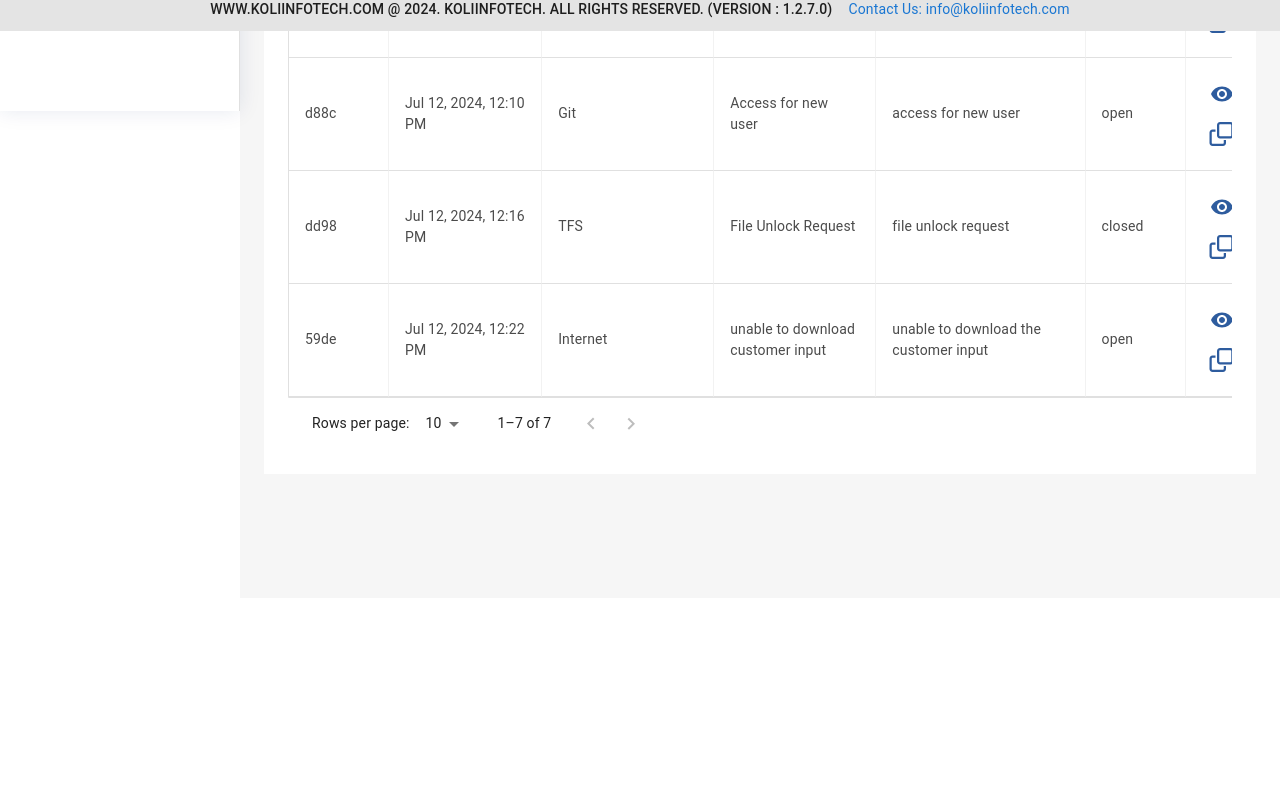
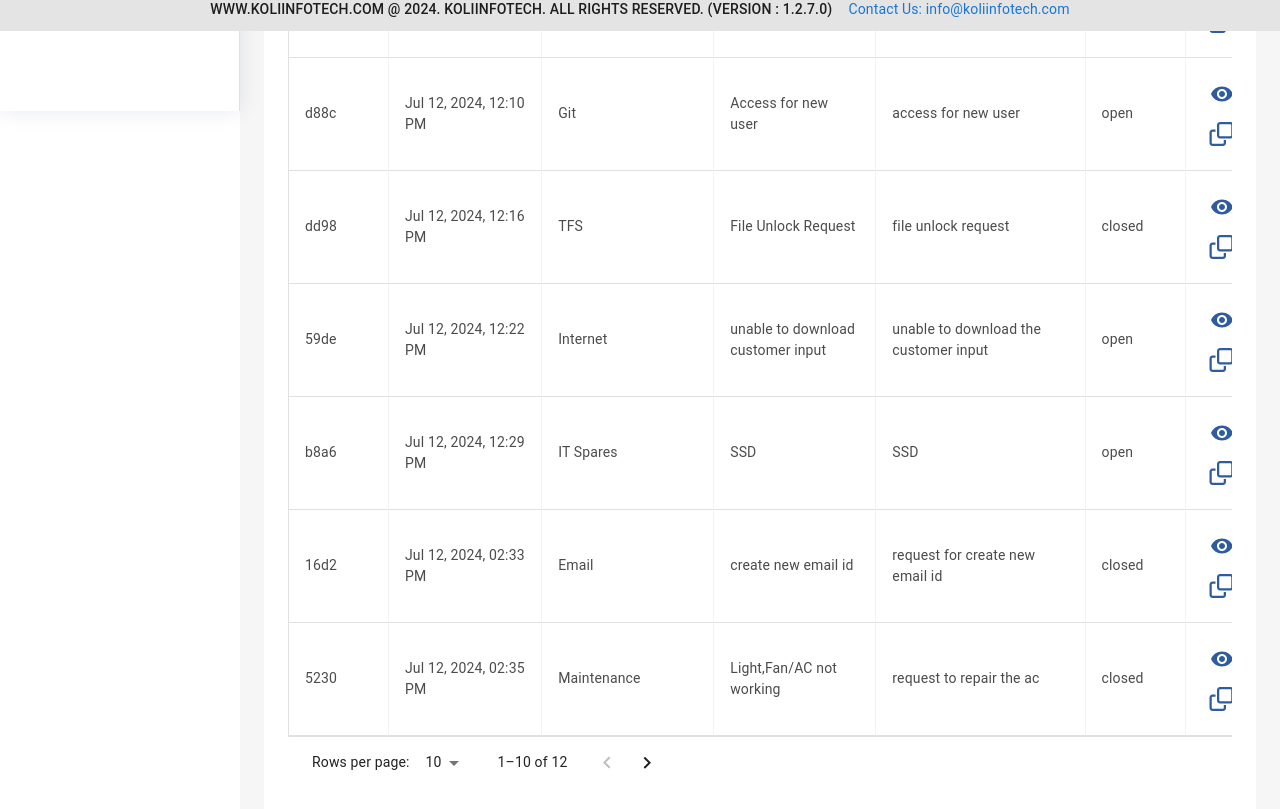
Before and after one commit to vamshidevv/KIHD, a React (Create React App) app: page /mytickets in a window 1280 px wide. Shown: the part 769-1578 px from the top of the page. Before the commit the page ends 1367 px from the top, so only its background shows below. Built offline with nearby package versions, Linux system fonts and the light colour scheme; data requests are answered from the project's data file; sample sign-in values are in the browser's storage.

Commit message:
implemented filter functinality , added necessary changes

```diff
--- a/package.json
+++ b/package.json
@@ -15,10 +15,9 @@
     "json-server": "^1.0.0-beta.1",
     "react": "^18.3.1",
     "react-dom": "^18.3.1",
-    "react-loader-spinner": "^6.1.6",
+    "react-loading-indicators": "^1.0.0",
     "react-router-dom": "^6.23.1",
     "react-scripts": "5.0.1",
-    "react-spinners": "^0.13.8",
     "react-toastify": "^10.0.5",
     "web-vitals": "^2.1.4",
     "yup": "^1.4.0"
--- a/src/Components/Drawer.jsx
+++ b/src/Components/Drawer.jsx
@@ -20,9 +20,8 @@ import { useState, useEffect } from "react";
 import DashboardIcon from "@mui/icons-material/Dashboard";
 import PostAddIcon from "@mui/icons-material/PostAdd";
 import ConfirmationNumberIcon from "@mui/icons-material/ConfirmationNumber";
-import { Blocks } from "react-loader-spinner";
 import Footer from "./Footer";
-import CloseIcon from "@mui/icons-material/Close";
+import { OrbitProgress } from "react-loading-indicators";
 
 const drawerWidth = 240;
 
@@ -176,7 +175,7 @@ function ResponsiveDrawer({ window, children }) {
               disableGutters
               sx={{ paddingRight: { sm: "0px", lg: "30px" } }}
             >
-              {drawerOpen && ( // Conditional rendering based on drawerOpen state
+              {drawerOpen && (
                 <IconButton
                   color="inherit"
                   aria-label="close drawer"
@@ -185,10 +184,9 @@ function ResponsiveDrawer({ window, children }) {
                   sx={{ mr: 2, display: { sm: "block" } }}
                 >
                   <MenuIcon id="close-icon" />{" "}
-                  {/* Close icon when drawer is open */}
                 </IconButton>
               )}
-              {!drawerOpen && ( // Hamburger icon when drawer is closed
+              {!drawerOpen && (
                 <IconButton
                   color="inherit"
                   aria-label="open drawer"
@@ -311,7 +309,7 @@ function ResponsiveDrawer({ window, children }) {
             flexGrow: 1,
             minHeight: "100vh",
             backgroundColor: "#f6f6f6",
-            p:{xs:0,sm:0 , md:3, lg:3},
+            p: { xs: 0, sm: 0, md: 3, lg: 3 },
             width: { sm: `calc(100% - ${drawerOpen ? drawerWidth : 0}px)` },
             transition: "width 0.3s",
             overflow: "auto",
@@ -327,17 +325,10 @@ function ResponsiveDrawer({ window, children }) {
                 height: "85vh",
               }}
             >
-              <Blocks
-                height="60"
-                width="60"
-                color="#4fa94d"
-                ariaLabel="blocks-loading"
-                wrapperClass="blocks-wrapper"
-                visible={true}
-              />
+              <OrbitProgress color="#2e5c9e" size="small" />
             </div>
           ) : (
-            <div style={{ width: "100%", overflow: "auto" }}>{children}</div> // Ensure the children can overflow and scroll
+            <div style={{ width: "100%", overflow: "auto" }}>{children}</div>
           )}
         </Box>
       </Box>
--- a/src/Components/MyTickets.jsx
+++ b/src/Components/MyTickets.jsx
@@ -61,7 +61,6 @@ const MyTickets = () => {
     axios
       .get("http://localhost:3000/ticketdetails")
       .then((response) => {
-        // Map the response data to include id and RequestedDate
         const mappedData = response.data.map((ticket) => ({
           ...ticket,
           ticketId: ticket.id,
@@ -129,7 +128,7 @@ const MyTickets = () => {
               >
                 <MenuItem value="All">All</MenuItem>
                 <MenuItem value="Closed">Closed</MenuItem>
-                {/* <MenuItem value="Open">Open</MenuItem> */}
+                <MenuItem value="Open">Open</MenuItem>
               </Select>
             </FormControl>
           </Grid>
@@ -166,7 +165,15 @@ const MyTickets = () => {
                     fontWeight: "600",
                   }}
                 >
-               9/9</span>
+                  {Math.max(
+                    0,
+                    Math.min(
+                      rowsPerPage,
+                      ticketData.length - page * rowsPerPage
+                    )
+                  )}
+                </span>{" "}
+                / {ticketData.length})
               </Typography>
             </Grid>
           </Grid>
@@ -245,7 +252,7 @@ const MyTickets = () => {
         </TableContainer>
       </Box>
       <TablePagination
-        rowsPerPageOptions={[10, 25, 100]}
+        rowsPerPageOptions={[10, 20, 25, 30, 50, 100]}
         component="div"
         count={ticketData.length}
         rowsPerPage={rowsPerPage}
--- a/src/Components/TicketDetails.jsx
+++ b/src/Components/TicketDetails.jsx
@@ -560,11 +560,10 @@ const TicketDetails = () => {
       .post("http://localhost:3000/ticketdetails", formData)
       .then((response) => {
         console.log("Response:", response);
-        // alert("Ticket submitted successfully");
         toast.success("Ticket submitted successfully", {
           position: "top-center",
-          autoClose: 3000,
-          // hideProgressBar: false,
+          autoClose: false,
+          hideProgressBar: false,
           closeOnClick: true,
           pauseOnHover: true,
           draggable: true,
@@ -575,10 +574,9 @@ const TicketDetails = () => {
       })
       .catch((error) => {
         console.error("Error submitting ticket:", error);
-        // alert("Failed to submit ticket");
         toast.error("Failed to submit ticket", {
           position: "top-right",
-          autoClose: 3000,
+          autoClose: false,
           hideProgressBar: false,
           closeOnClick: true,
           pauseOnHover: true,
@@ -1183,11 +1181,8 @@ const TicketDetails = () => {
                             <br />- email notification will be sent to the email
                             ID's entered here when :
                             <br />{" "}
-                            <ul>
-                              <li style={{ listStyle: "disc" }}>
-                                {" "}
-                                - The ticket is submitted
-                              </li>
+                            <ul style={{ listStyle: "none" }}>
+                              <li> - The ticket is submitted</li>
                               <li>- The ticket is closed</li>
                             </ul>
                           </>
--- a/src/JSON/db.json
+++ b/src/JSON/db.json
@@ -176,6 +176,76 @@
       "sendemail": "",
       "RequestedDate": "Jul 12, 2024, 12:22 PM",
       "status": "open"
+    },
+    {
+      "id": "b8a6",
+      "type": "Administration Department",
+      "projectTitle": "",
+      "category": "IT Spares",
+      "subcategory": "SSD",
+      "subject": "SSD",
+      "description": "i hey this side krishna,\nin my cpu the ssd need to upgrade cause my project are \nnot work seamlessly so i hope it will be upadated soon",
+      "priority": "Medium",
+      "attachment": "",
+      "sendemail": "",
+      "RequestedDate": "Jul 12, 2024, 12:29 PM",
+      "status": "open"
+    },
+    {
+      "id": "16d2",
+      "type": "IT Systems",
+      "projectTitle": "",
+      "category": "Email",
+      "subcategory": "create new email id",
+      "subject": "request for create new email id",
+      "description": "hey the emp 05 email id is not created \nso create the email and let me know",
+      "priority": "Medium",
+      "attachment": "",
+      "sendemail": "",
+      "RequestedDate": "Jul 12, 2024, 02:33 PM",
+      "status": "closed"
+    },
+    {
+      "id": "5230",
+      "type": "Administration Department",
+      "projectTitle": "",
+      "category": "Maintenance",
+      "subcategory": "Light,Fan/AC not working",
+      "subject": "request to repair the ac ",
+      "description": "hey this side kendrick \nthe ac is not working proper it will not cool the room\ni already raise request regarding this so fix it ASAP",
+      "priority": "High",
+      "attachment": "",
+      "sendemail": "",
+      "RequestedDate": "Jul 12, 2024, 02:35 PM",
+      "status": "closed"
+    },
+    {
+      "id": "1f97",
+      "type": "Human Resource",
+      "projectTitle": "",
+      "category": "ID Card",
+      "subcategory": "Permanent ID card request",
+      "subject": "request for id card ",
+      "description": "Hey this side john\nthe want the permanent id card i submitted all the required details for it \nso make the permanent id card and let me know.",
+      "priority": "Medium",
+      "attachment": "",
+      "sendemail": "",
+      "RequestedDate": "Jul 12, 2024, 02:38 PM",
+      "status": "open"
+    },
+    {
+      "id": "8701",
+      "type": "IT Systems",
+      "projectTitle": "",
+      "category": "Internet",
+      "subcategory": "internet speed issue",
+      "subject": "request to solve the internet speed issue",
+      "description": "Hey its kendrick lamar\nthe interspeed is too slow after we upgraded the new plan \nso make sure it will resolve or change the plan or call the care \nregarding this issue it will be resolved soon ",
+      "priority": "Medium",
+      "attachment": "",
+      "sendemail": "",
+      "RequestedDate": "Jul 12, 2024, 04:22 PM",
+      "status": "open"
     }
   ]
 }
```
Also changed, not shown: src/Style/Style.css (line endings or trailing spaces), 1 other file (tests, documents, lock files or other folders).
